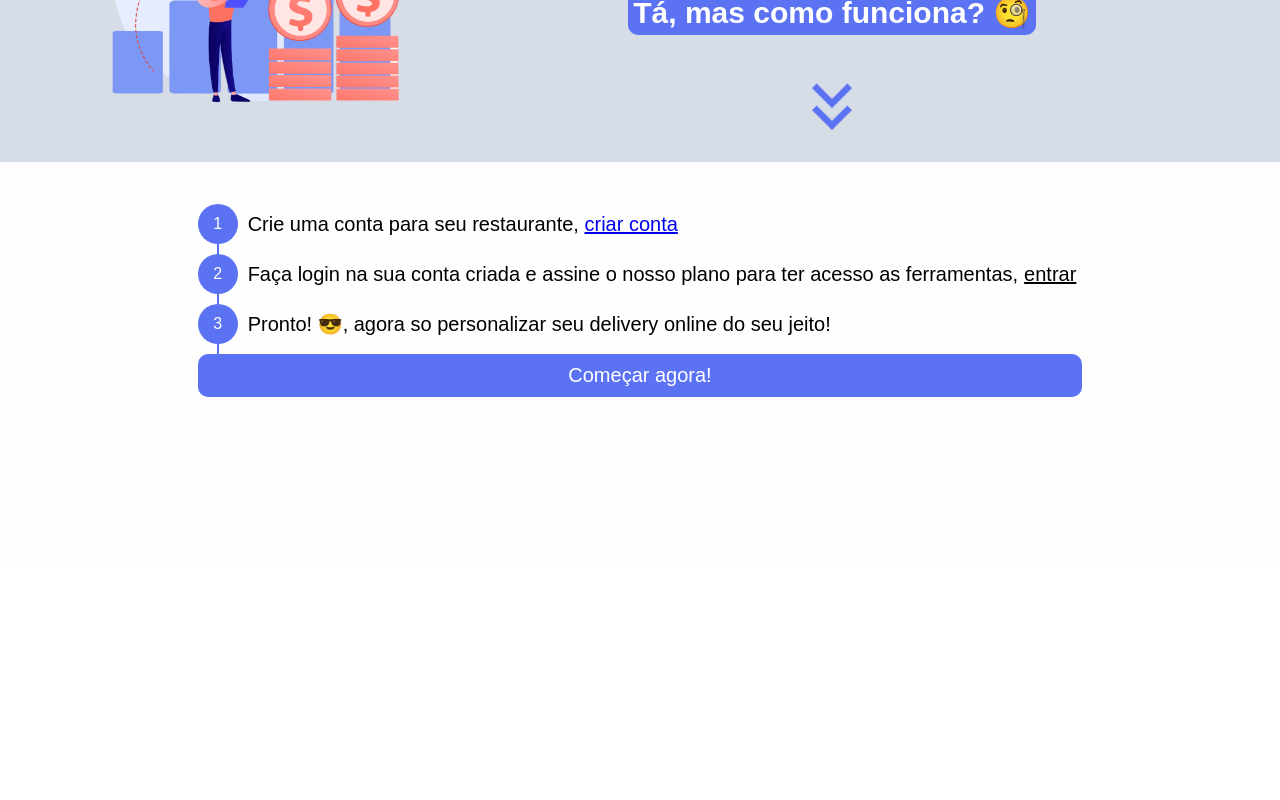
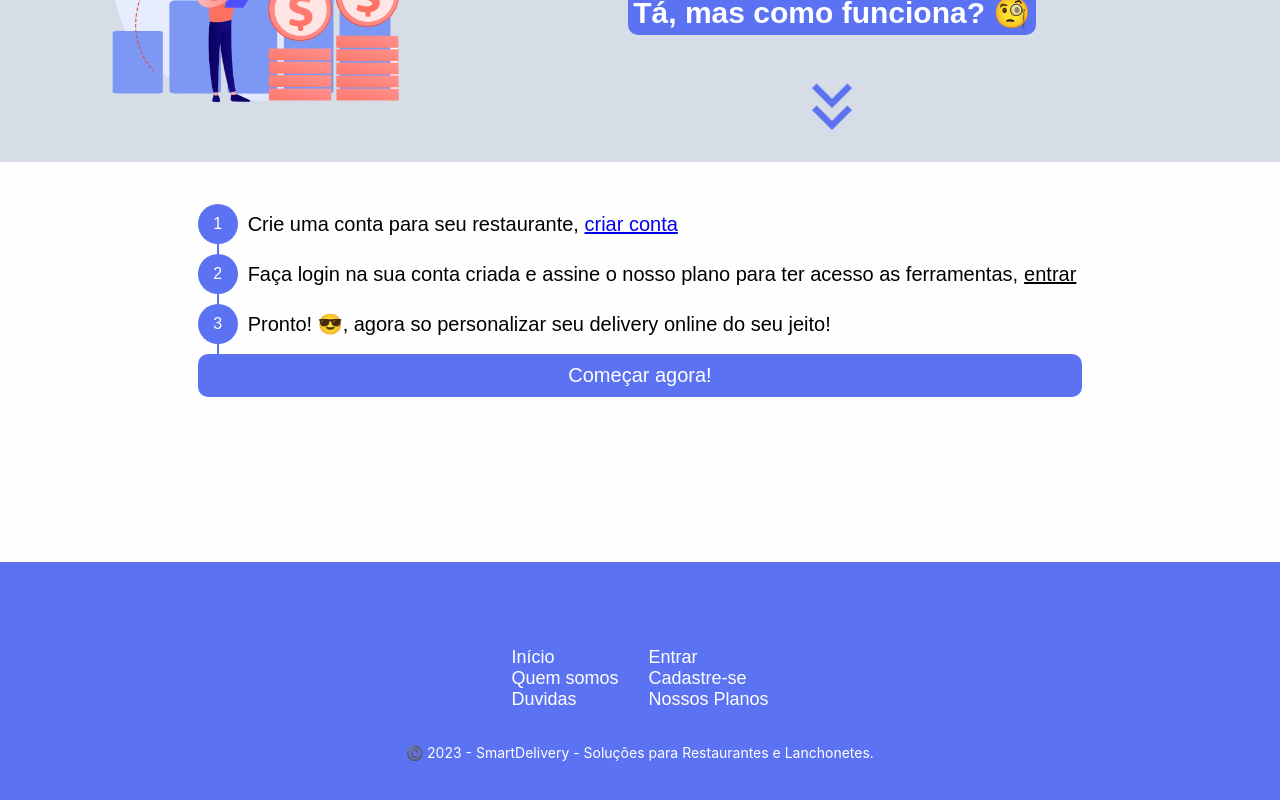
Before and after one commit to alexandre-oliveira-dev/smartDelivery_web, a React (Create React App) app: page / in a window 1280 px wide. Shown: the part 1028-1828 px from the top of the page. Before the commit the page ends 1590 px from the top, so only its background shows below. Built offline with nearby package versions, Linux system fonts and the light colour scheme.

Commit message:
add Footer

```diff
--- /dev/null
+++ b/src/components/Footer/index.tsx
@@ -0,0 +1,26 @@
+import React from "react";
+import './style.css'
+import { Col, Row, Typography } from "antd";
+import { Link } from "react-router-dom";
+
+export default function Footer(){
+    return(
+        <footer className="footer">
+            <Row className="container-footer-content">
+                <Col key={1} >
+                 <Row> <Link to={''} style={{color:"#fff",fontSize:"18px"}}>Início</Link></Row>
+                 <Row> <Link to={''} style={{color:"#fff",fontSize:"18px"}}>Quem somos</Link></Row>
+                 <Row> <Link to={''} style={{color:"#fff",fontSize:"18px"}}>Duvidas</Link></Row>
+                </Col>
+                <Col key={2} >
+                 <Row> <Link to={''} style={{color:"#fff",fontSize:"18px"}}>Entrar</Link></Row>
+                 <Row> <Link to={''} style={{color:"#fff",fontSize:"18px"}}>Cadastre-se</Link></Row>
+                 <Row> <Link to={''} style={{color:"#fff",fontSize:"18px"}}>Nossos Planos</Link></Row>
+                </Col>
+            </Row>
+            <Row>
+                <Typography.Paragraph style={{color:"#fff"}}>©️ {new Date().getFullYear()} - SmartDelivery - Soluções para Restaurantes e Lanchonetes.</Typography.Paragraph>
+            </Row>
+        </footer>
+    )
+}
--- /dev/null
+++ b/src/components/Footer/style.css
@@ -0,0 +1,17 @@
+.footer{
+    width: 100%;
+    min-height: 300px;
+    background-color: #5B72F2;
+    display: flex;
+    flex-direction: column;
+    justify-content: center;
+    align-items: center;
+    gap: 2rem;
+}
+
+.container-footer-content{
+    width: 80%;
+    display: flex;
+    justify-content: center;
+    gap: 30px;
+}
--- a/src/components/Header/index.tsx
+++ b/src/components/Header/index.tsx
@@ -88,7 +88,6 @@ export default function Header() {
                 okText={load ? 'Entrando...' : 'Entrar'}
                 onCancel={() => {
                   setOpenModal(false)
-                  window.location.href='/'
                 }}
                 onOk={() => {
                   if (!form.getFieldValue("email") && !form.getFieldValue("password")) {
--- a/src/pages/Dashboard/Faturamento/index.tsx
+++ b/src/pages/Dashboard/Faturamento/index.tsx
@@ -61,39 +61,38 @@ export default function Faturamento() {
       id: 3,
       date: "06/06/2023",
       amountOrders: 4,
-      amountvalue:2000,
+      amountvalue: 2000,
     },
     {
       id: 3,
       date: "07/06/2023",
       amountOrders: 4,
-      amountvalue:2000,
+      amountvalue: 2000,
     },
     {
       id: 3,
       date: "08/06/2023",
       amountOrders: 4,
-      amountvalue:2000,
+      amountvalue: 2000,
     },
     {
       id: 3,
       date: "09/06/2023",
       amountOrders: 4,
-      amountvalue:2000,
+      amountvalue: 2000,
     },
     {
       id: 3,
       date: "10/06/2023",
       amountOrders: 4,
-      amountvalue:2000,
+      amountvalue: 2000,
     },
     {
       id: 3,
       date: "11/06/2023",
       amountOrders: 4,
-      amountvalue:2000,
+      amountvalue: 2000,
     },
-
   ];
 
   const months = [
@@ -119,6 +118,8 @@ export default function Faturamento() {
     daysofmonth.push(nowdate.date(dia).format("DD/MM/YYYY"));
   }
 
+  const card: React.CSSProperties = {};
+
   return (
     <>
       <NavBarComponent btn2={true}></NavBarComponent>
@@ -127,7 +128,7 @@ export default function Faturamento() {
           <Typography.Title level={1}>Faturamento</Typography.Title>
           <Row gutter={20}>
             <Col>
-              <Card>
+              <Card style={card}>
                 <Typography.Title level={4}>Vendas no mês</Typography.Title>
                 <Bar
                   options={options}
@@ -145,21 +146,49 @@ export default function Faturamento() {
               </Card>
             </Col>
             <Col>
-              <Card>
+              <Card style={card}>
                 <Typography.Title level={4}>Vendas na Semana</Typography.Title>
                 <Line
                   options={options}
                   data={{
                     datasets: [
                       {
-                        data: datafat.map(item => item.amountvalue),
+                        data: datafat.map((item) => item.amountvalue),
                         backgroundColor: "#5B72F2",
                       },
                     ],
                     yLabels: ["R$"],
-                    labels: datafat.map(item => item.date).slice(datafat.length > 8 ? datafat.length -8 : 0, datafat.length),
+                    labels: datafat
+                      .map((item) => item.date)
+                      .slice(datafat.length > 8 ? datafat.length - 8 : 0, datafat.length),
                   }}
                 ></Line>
+              </Card>
+            </Col>
+            <Col>
+              <Card style={card}>
+                <Typography.Title level={4}>Total de pedidos</Typography.Title>
+                <Typography.Text>59</Typography.Text>
+              </Card>
+            </Col>
+          </Row>
+          <Row>
+            <Col>
+              <Card style={card}>
+                <Typography.Title level={4}>Vendas no mês</Typography.Title>
+                <Bar
+                  options={options}
+                  data={{
+                    datasets: [
+                      {
+                        data: [12, 19, 3, 5, 2, 3],
+                        backgroundColor: "#5B72F2",
+                      },
+                    ],
+                    yLabels: ["R$"],
+                    labels: months,
+                  }}
+                ></Bar>
               </Card>
             </Col>
           </Row>
--- a/src/pages/Home/index.tsx
+++ b/src/pages/Home/index.tsx
@@ -4,6 +4,7 @@ import Header from "../../components/Header";
 import { MdKeyboardDoubleArrowDown } from "react-icons/md";
 import ListOfadvantages from "./components/list-of-advantages.component";
 import { Button } from "antd";
+import Footer from "../../components/Footer";
 
 const img = require("../../assets/ilustration-removebg-preview.png");
 const im2 = require("../../assets/ilu3.png");
@@ -97,6 +98,7 @@ export default function Home() {
           </a>
           </div>
         </section>
+        <Footer></Footer>
       </div>
     </>
   );
```
